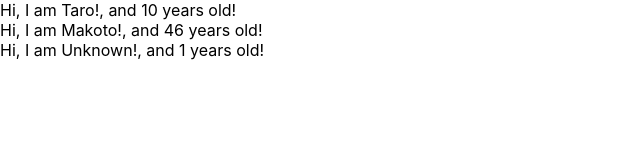
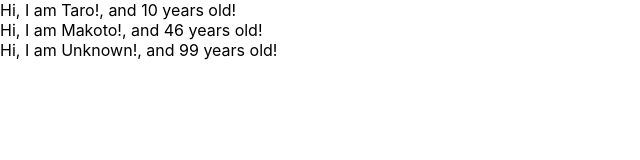
Before and after one commit to nwebcraft/udemy-react-redux-crud-application, a React (Create React App) app: page / in a window 1280 px wide. Shown: the top 160 px of the page, without its empty margins (0-640 px from the left). Built offline with nearby package versions, Linux system fonts and the light colour scheme.

Commit message:
did practice prop-types

```diff
--- a/src/App.js
+++ b/src/App.js
@@ -1,8 +1,10 @@
+import PropTypes from 'prop-types'
+
 const App = () =>  {
   const profiles = [
     { name: "Taro", age: 10 },
     { name: "Makoto", age: 46 },
-    { name: "Unknown" },
+    { name: "Unknown", age: 99 }
   ]
 
   return (
@@ -24,8 +26,9 @@ const User = (props) => {
   )
 }
 
-User.defaultProps = {
-  age: 1
+User.propTypes = {
+  name: PropTypes.string,
+  age: PropTypes.number.isRequired
 }
 
 export default App;
```
